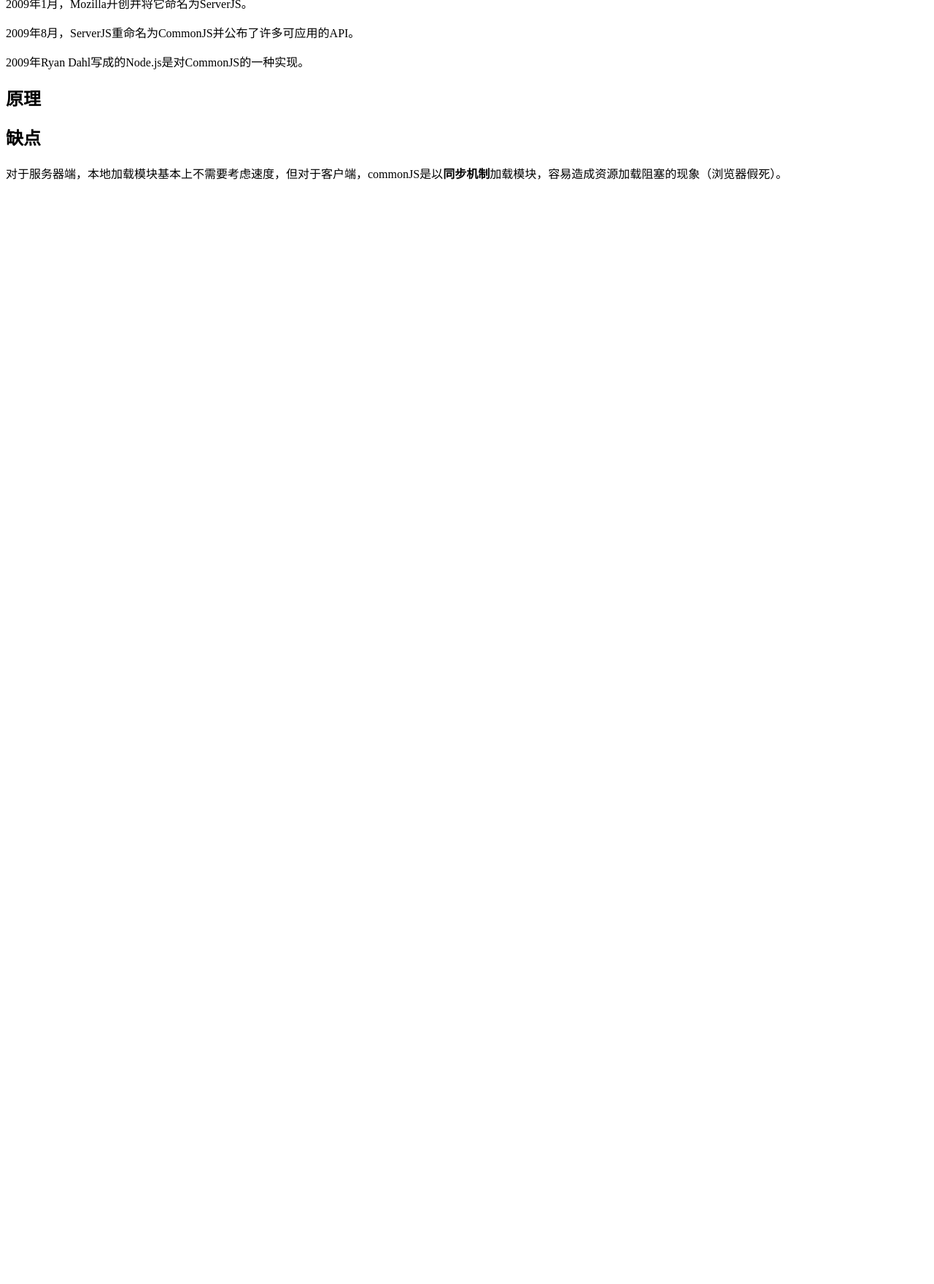
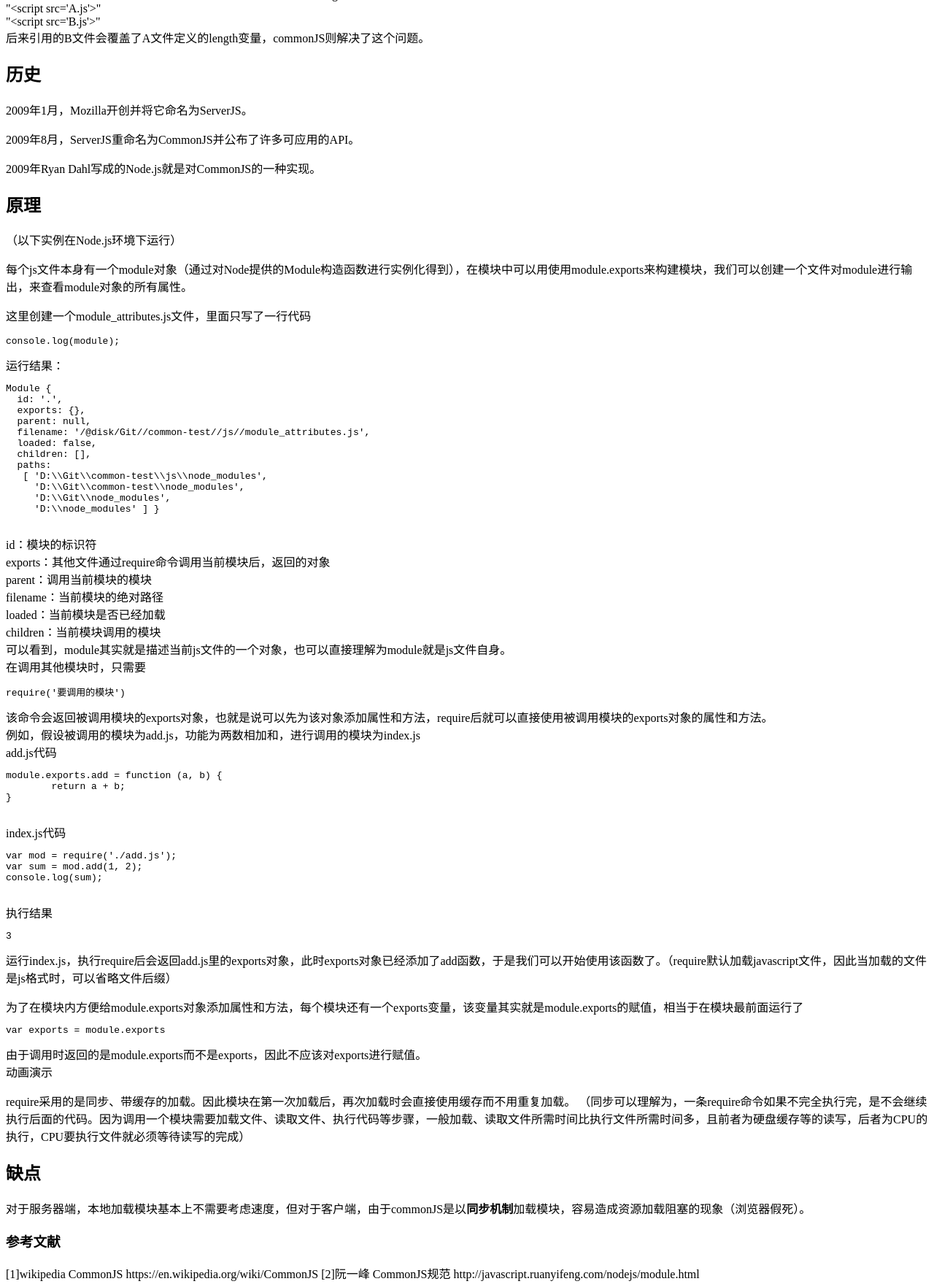
Before and after one commit to GurifYuanin/common-test, a website: page index.html in a window 1280 px wide. Shown: the part 282-2041 px from the top of the page at 73% size. Before the commit the page ends 800 px from the top, so only its background shows below. Drawn offline with Linux system fonts and the light colour scheme.

Commit message:
update note

```diff
--- a/index.html
+++ b/index.html
@@ -11,14 +11,20 @@
 	</cite>
 	<br>
 	<cite>
-		CommonJS是一个以打造规范的Javascript代码生态圈为目标的项目，并可以应用在除浏览器之外的各个方面（例如服务器或原生桌面应用程序）。
+		CommonJS是一个以打造规范的Javascript代码生态圈为目标的项目，并且可以应用在除浏览器之外的各个方面（例如服务器或原生桌面应用程序）。
 	</cite>
-	<br>
-	<cite style="float: right;">——Wiki百科</cite>
 	<br>
 	<p>
 		简而言之，commonJS定义了一种<b>规范标准</b>，规定了模块的格式，使得不同开发者可以十分方便地直接使用其他人编写出来的模块，同时又不会有命名冲突等麻烦，最终来打造成一个实用的标准库。
 		commonJS API也提供了一些普通的应用程序可以使用的API。
+	</p>
+	<p>
+		用容易理解的方式表达，以往引用其他文件的方式为
+		<div>"&lt;script src='要引用的文件.js'&gt;"</div>
+		但这种方法会导致变量名重复的问题，例如A文件定义了一个length变量，B文件同样也定义了该变量，如果执行
+		<div>"&lt;script src='A.js'&gt;"</div>
+		<div>"&lt;script src='B.js'&gt;"</div>
+		后来引用的B文件会覆盖了A文件定义的length变量，commonJS则解决了这个问题。
 	</p>
 
 	<h2>历史</h2>
@@ -29,15 +35,82 @@
 		2009年8月，ServerJS重命名为CommonJS并公布了许多可应用的API。
 	</p>
 	<p>
-		2009年Ryan Dahl写成的Node.js是对CommonJS的一种实现。
+		2009年Ryan Dahl写成的Node.js就是对CommonJS的一种实现。
 	</p>
+
 	<h2>原理</h2>
 	<p>
-
+		（以下实例在Node.js环境下运行）
+	</p>
+	<p>
+		每个js文件本身有一个module对象（通过对Node提供的Module构造函数进行实例化得到），在模块中可以用使用module.exports来构建模块，我们可以创建一个文件对module进行输出，来查看module对象的所有属性。
+	</p>
+	<p>
+		这里创建一个module_attributes.js文件，里面只写了一行代码
+		<pre>console.log(module);</pre>
+		运行结果：
+		<pre>
+Module {
+  id: '.',
+  exports: {},
+  parent: null,
+  filename: 'D:\\Git\\common-test\\js\\module_attributes.js',
+  loaded: false,
+  children: [],
+  paths:
+   [ 'D:\\Git\\common-test\\js\\node_modules',
+     'D:\\Git\\common-test\\node_modules',
+     'D:\\Git\\node_modules',
+     'D:\\node_modules' ] }
+		</pre>
+		<div>id：模块的标识符</div>
+		<div>exports：其他文件通过require命令调用当前模块后，返回的对象</div>
+		<div>parent：调用当前模块的模块</div>
+		<div>filename：当前模块的绝对路径</div>
+		<div>loaded：当前模块是否已经加载</div>
+		<div>children：当前模块调用的模块</div>
+		<div>可以看到，module其实就是描述当前js文件的一个对象，也可以直接理解为module就是js文件自身。</div>
+		<div>在调用其他模块时，只需要</div>
+		<pre>require('要调用的模块')</pre>
+		该命令会返回被调用模块的exports对象，也就是说可以先为该对象添加属性和方法，require后就可以直接使用被调用模块的exports对象的属性和方法。
+		<div>例如，假设被调用的模块为add.js，功能为两数相加和，进行调用的模块为index.js</div>
+		add.js代码
+		<pre>
+module.exports.add = function (a, b) {
+	return a + b;
+}
+		</pre>
+		index.js代码
+		<pre>
+var mod = require('./add.js');
+var sum = mod.add(1, 2);
+console.log(sum);
+		</pre>
+		<div>执行结果</div>
+		<pre>3</pre>
+		<div>运行index.js，执行require后会返回add.js里的exports对象，此时exports对象已经添加了add函数，于是我们可以开始使用该函数了。（require默认加载javascript文件，因此当加载的文件是js格式时，可以省略文件后缀）</div>
+	</p>
+	<p>
+		<div>为了在模块内方便给module.exports对象添加属性和方法，每个模块还有一个exports变量，该变量其实就是module.exports的赋值，相当于在模块最前面运行了</div>
+		<pre>var exports = module.exports</pre>
+		<div>由于调用时返回的是module.exports而不是exports，因此不应该对exports进行赋值。</div>
+		<div>动画演示</div>
+	</p>
+	<p>
+		require采用的是同步、带缓存的加载。因此模块在第一次加载后，再次加载时会直接使用缓存而不用重复加载。
+		（同步可以理解为，一条require命令如果不完全执行完，是不会继续执行后面的代码。因为调用一个模块需要加载文件、读取文件、执行代码等步骤，一般加载、读取文件所需时间比执行文件所需时间多，且前者为硬盘缓存等的读写，后者为CPU的执行，CPU要执行文件就必须等待读写的完成）
 	</p>
 	<h2>缺点</h2>
 	<p>
-		对于服务器端，本地加载模块基本上不需要考虑速度，但对于客户端，commonJS是以<b>同步机制</b>加载模块，容易造成资源加载阻塞的现象（浏览器假死）。
+		对于服务器端，本地加载模块基本上不需要考虑速度，但对于客户端，由于commonJS是以<b>同步机制</b>加载模块，容易造成资源加载阻塞的现象（浏览器假死）。
+	</p>
+
+	<h3>
+		参考文献
+	</h3>
+	<p>
+		[1]wikipedia CommonJS https://en.wikipedia.org/wiki/CommonJS
+		[2]阮一峰 CommonJS规范 http://javascript.ruanyifeng.com/nodejs/module.html
 	</p>
 </body>
 </html>
--- /dev/null
+++ b/js/add.js
@@ -0,0 +1,3 @@
+module.exports.add = function (a, b) {
+	return a + b;
+}
--- /dev/null
+++ b/js/index.js
@@ -0,0 +1,3 @@
+var mod = require('./add.js');
+var sum = mod.add(1, 2);
+console.log(sum);
--- /dev/null
+++ b/js/module_attributes.js
@@ -0,0 +1 @@
+console.log(module);
```
